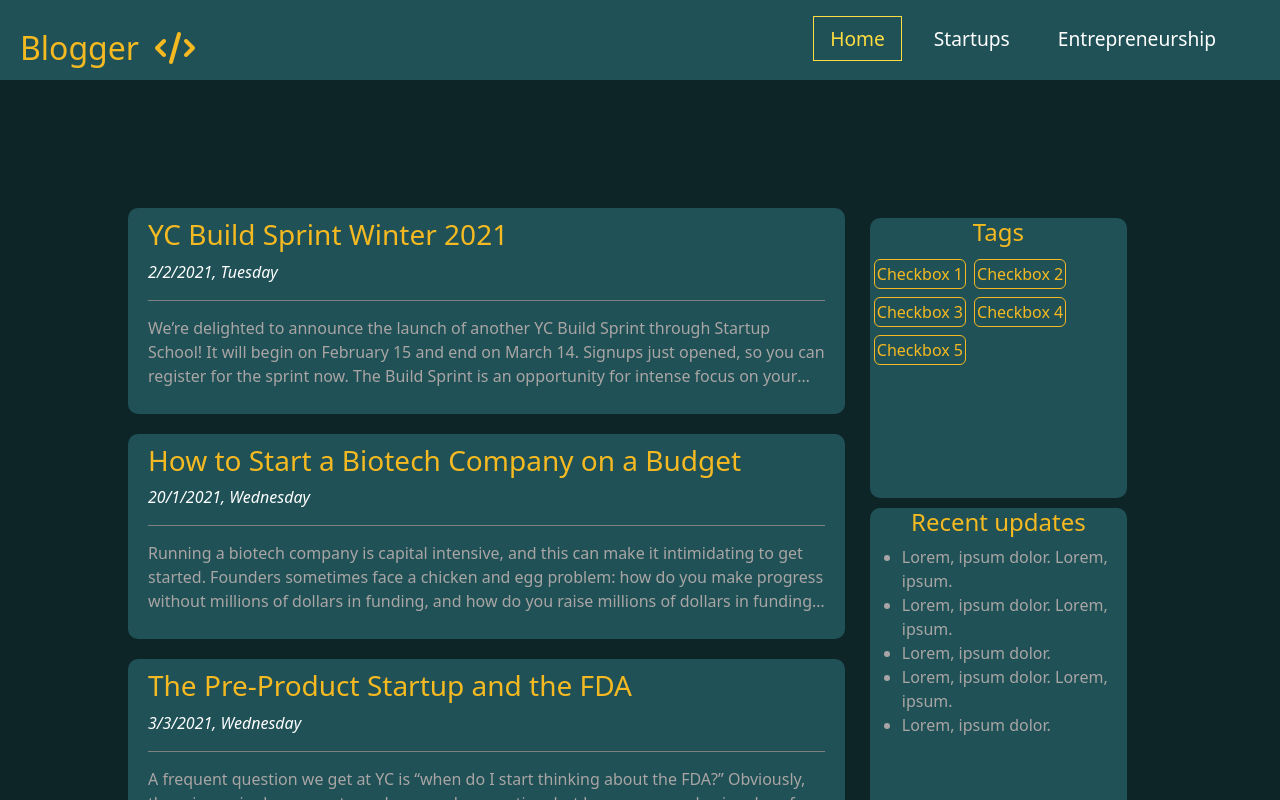
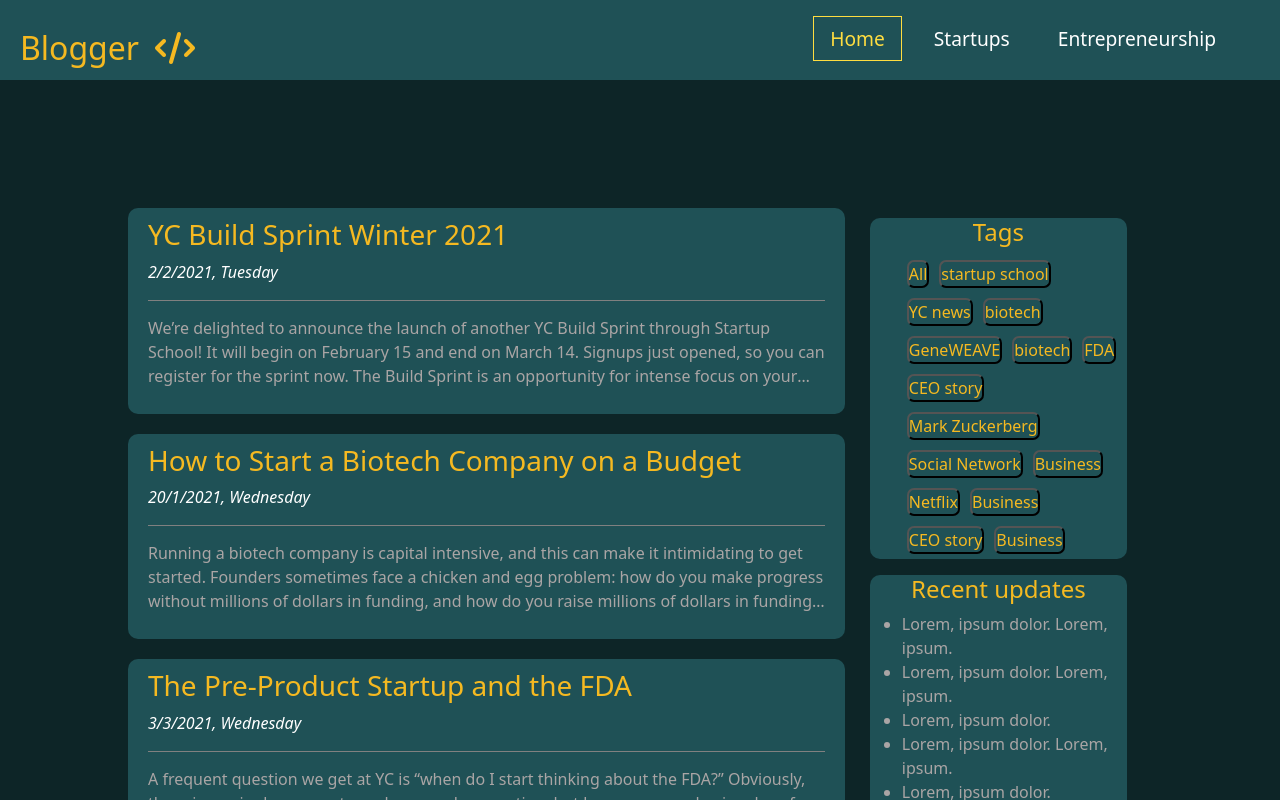
Before and after one commit to Durgesh-17/React-Blog, a React (Vite) app: page / in a window 1280 px wide. Shown: the top 800 px of the page. Built offline with nearby package versions, Linux system fonts and the light colour scheme.

Commit message:
tags feature done

```diff
--- a/src/App.jsx
+++ b/src/App.jsx
@@ -8,6 +8,7 @@ import Blogdetails from "./components/Blogdetails/Blogdetails";
 import Footer from "./components/Footer/Footer";
 import { BrowserRouter as Router, Route, Routes } from "react-router-dom";
 import { useParams } from "react-router-dom";
+import { useEffect, useState } from "react";
 
 function App() {
   const articles = [
@@ -109,14 +110,19 @@ function App() {
         {/* <Sidebar /> */}
 
         <Routes>
-          <Route path="/" element={<Home articles={articles} />} />
+          <Route
+            path="/"
+            element={<Home articles={articles} data={articles} />}
+          />
           <Route
             path="/startups"
-            element={<Home articles={startup_articles} />}
+            element={<Home articles={startup_articles} data={articles} />}
           />
           <Route
             path="/entrepreneurship"
-            element={<Home articles={entrepreneurship_articles} />}
+            element={
+              <Home articles={entrepreneurship_articles} data={articles} />
+            }
           />
           <Route
             path="/blog/:id"
--- a/src/components/Blogdetails/Blogdetails.jsx
+++ b/src/components/Blogdetails/Blogdetails.jsx
@@ -5,7 +5,8 @@ function Blogdetails(props) {
   const articles = props.articles;
 
   const { id } = useParams();
-
+  console.log(id - 1);
+  console.log(articles);
   console.log(articles[id - 1]);
 
   return (
--- a/src/components/Home/Home.css
+++ b/src/components/Home/Home.css
@@ -53,17 +53,19 @@
     color: #f5b921;
 }
 .tags{
-    height: 35vh;
+    /* height: 35vh; */
     /* border: 1px solid green; */
     border-radius: 10px;
     background-color: #1f5156;
     margin-bottom: 10px;
 
 }
-.tag{
-    border: 1px solid #f5b921;
-    border-radius: 10px;
+.tag-button{
+    color: #f5b921;
+    background-color: transparent;
+    border-radius: 7px;
 }
+
 .updates{
     height: 50vh;
     /* border: 1px solid green; */
@@ -75,10 +77,9 @@
 }
 
 .tag{
-    width: 90px;
-    height: 30px;
-    border-radius: 10px;
-    margin: 10px 5px;
+    display: inline-block;
+    margin: 3px;
+    padding: 2px;
 }
 .btn-outline-primary{
     padding: 2px;
@@ -95,6 +96,7 @@
   }
   .tags-updates{
     width: 100%;
+    padding: 10px 0px;
   }
   .tags{
     height: auto;
--- a/src/components/Home/Home.jsx
+++ b/src/components/Home/Home.jsx
@@ -1,14 +1,45 @@
 import { Link } from "react-router-dom";
+import { useState, useEffect } from "react";
 import "./Home.css";
 
 function Home(props) {
-  const articles = props.articles;
+  const articles_home = props.articles;
+  const data = props.data;
+  //   console.log(articles_home);
+
+  const [articleslist, setArticleslist] = useState([]);
+
+  useEffect(() => {
+    setArticleslist(articles_home);
+  }, [articles_home]);
+
+  //   console.log(articleslist);
+
+  const filtering = (t) => {
+    let rslt = [];
+    data.forEach((e) => {
+      let value = e.tags.find((d) => {
+        return d === t;
+      });
+      if (value) {
+        return rslt.push(e);
+      }
+    });
+    return setArticleslist(rslt);
+  };
+
+  let tagslist = [];
+  data.forEach((item, index) => {
+    item.tags.map((c) => {
+      tagslist.push(c);
+    });
+  });
 
   return (
     <>
       <div className="home">
         <div className="all-blogs">
-          {props.articles.map((article, index) => {
+          {articleslist.map((article, index) => {
             return (
               <Link
                 to={`/blog/${article.id}`}
@@ -17,7 +48,7 @@ function Home(props) {
                 }}
                 className="link"
                 key={article.id}
-                data={articles}
+                // data={articles}
               >
                 <div className="blog-list">
                   <div className="blog-preview">
@@ -42,59 +73,34 @@ function Home(props) {
           <div className="tags">
             <h4>Tags</h4>
 
-            <div
-              className="tag-group"
-              role="group"
-              aria-label="Basic checkbox toggle button group"
-            >
-              <input
-                type="checkbox"
-                className="btn-check"
-                id="btncheck1"
-                autoComplete="off"
-              />
-              <label className="btn btn-outline-primary" htmlFor="btncheck1">
-                Checkbox 1
-              </label>
+            <ul className="">
+              <li className="tag">
+                <button
+                  type="button"
+                  onClick={() => {
+                    if (data.length !== articleslist.length) {
+                      setArticleslist(data);
+                    }
+                  }}
+                  className="tag-button"
+                >
+                  All
+                </button>
+              </li>
 
-              <input
-                type="checkbox"
-                className="btn-check"
-                id="btncheck2"
-                autoComplete="off"
-              />
-              <label className="btn btn-outline-primary" htmlFor="btncheck2">
-                Checkbox 2
-              </label>
-
-              <input
-                type="checkbox"
-                className="btn-check"
-                id="btncheck3"
-                autoComplete="off"
-              />
-              <label className="btn btn-outline-primary" htmlFor="btncheck3">
-                Checkbox 3
-              </label>
-              <input
-                type="checkbox"
-                className="btn-check"
-                id="btncheck4"
-                autoComplete="off"
-              />
-              <label className="btn btn-outline-primary" htmlFor="btncheck4">
-                Checkbox 4
-              </label>
-              <input
-                type="checkbox"
-                className="btn-check"
-                id="btncheck5"
-                autoComplete="off"
-              />
-              <label className="btn btn-outline-primary" htmlFor="btncheck5">
-                Checkbox 5
-              </label>
-            </div>
+              {tagslist.map((tag, index) => {
+                return (
+                  <li key={index} className="tag">
+                    <button
+                      className="tag-button"
+                      onClick={() => filtering(tag)}
+                    >
+                      {tag}
+                    </button>
+                  </li>
+                );
+              })}
+            </ul>
           </div>
           <div className="updates">
             <h4>Recent updates</h4>
```
